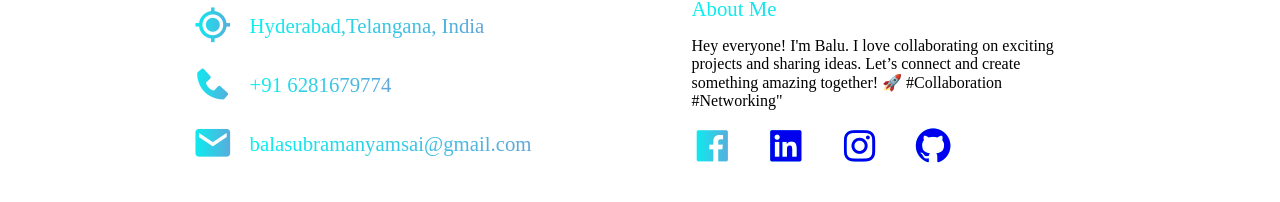
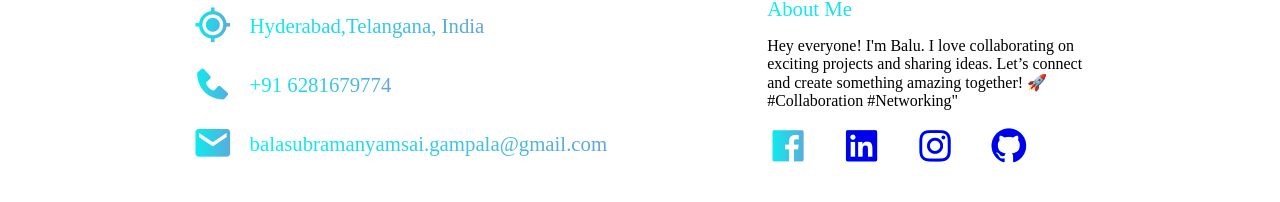
Before and after one commit to 227r5a6609/portfolio, a plain HTML site: page index.html in a window 1280 px wide. Shown: the part 3436-3638 px from the top of the page. Drawn offline with nearby package versions, Linux system fonts and the light colour scheme.

Commit message:
Update index.html

```diff
--- a/index.html
+++ b/index.html
@@ -8,6 +8,7 @@
     <link
       href="https://unpkg.com/boxicons@2.1.4/css/boxicons.min.css"
       rel="stylesheet"/>
+    <link rel="shortcut icon" type="x-icon" href="logo.png" >
 </head>
 <body>
     <nav>
@@ -144,7 +145,7 @@
             </div>
             <div class="col-box">
                 <span><i class='bx bxs-envelope'></i></span>
-                <span>balasubramanyamsai@gmail.com</span>
+                <span>balasubramanyamsai.gampala@gmail.com</span>
             </div>
         </div>
         <div class="col-right">
```
